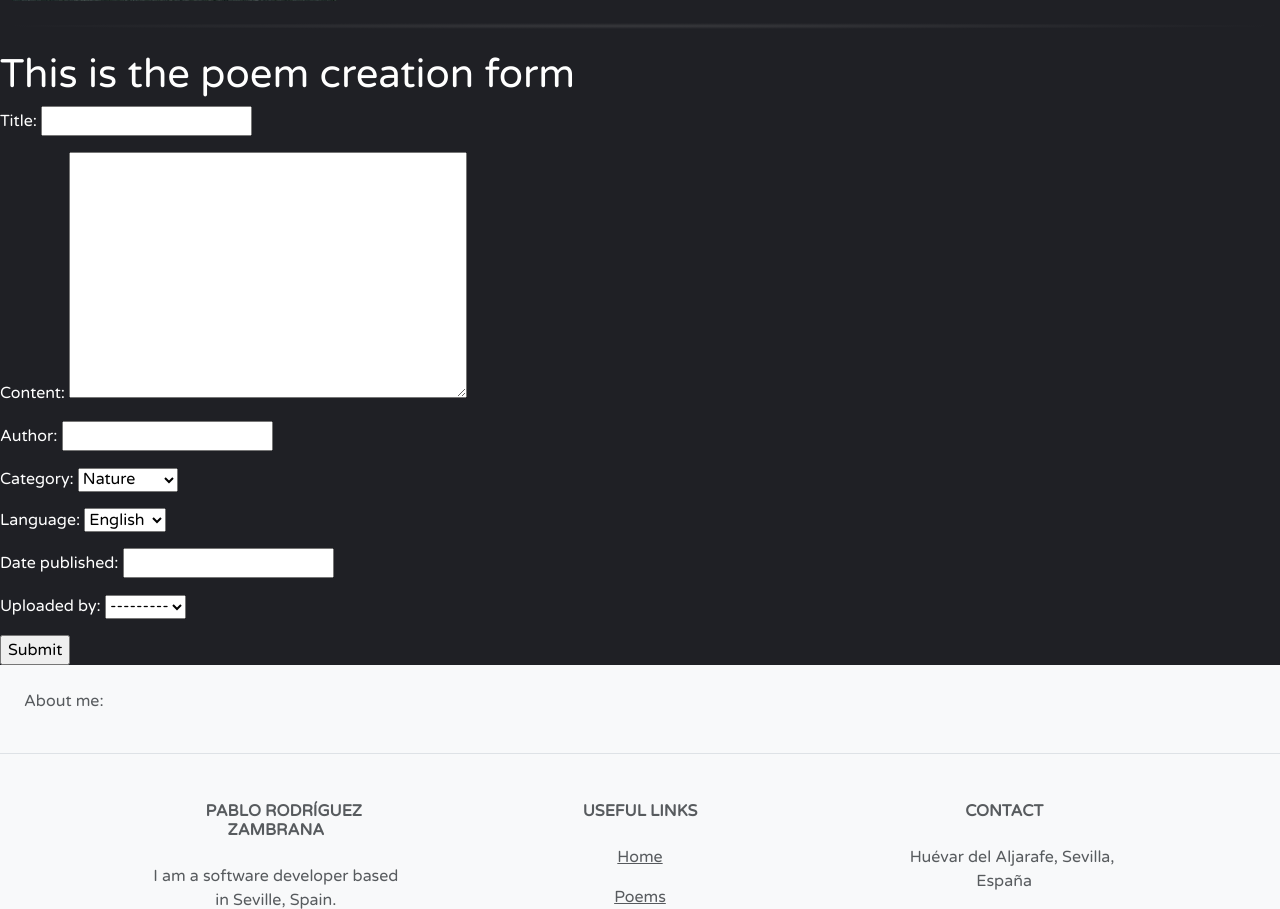
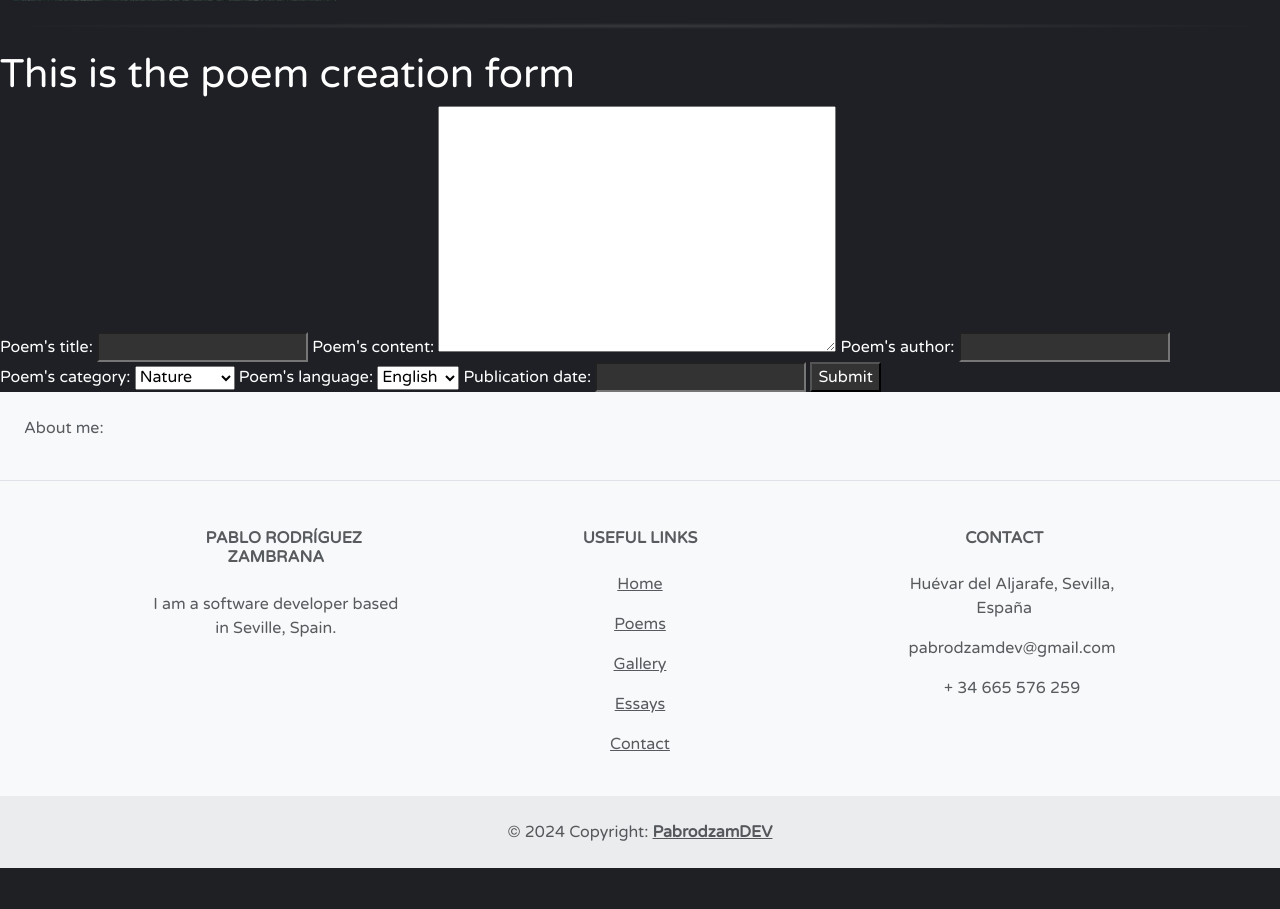
Before and after one commit to PabrodzamDEV/Dickinsonian-Museum, a Django app: page /poems/new/ in a window 1280 px wide. Shown: the part 565-1474 px from the top of the page. After the commit the page ends 1433 px from the top, so only its background shows below. Run offline with Django 5.2, Linux system fonts and the light colour scheme; some libraries are stand-ins or nearby versions.

Commit message:
Fixing creation form's bugs

```diff
--- a/Museum/admin.py
+++ b/Museum/admin.py
@@ -11,7 +11,7 @@ class PoemAdmin(admin.ModelAdmin):
     list_display = ('title', 'author', 'category', 'language', 'uploaded_by', 'date_published', 'updated_at')
 
     def save_model(self, request, obj, form, change):
-        obj.updated_at = timezone.now()  # Set updated_at to current date and time
+        obj.updated_at = timezone.localtime()  # Set updated_at to current date and time
 
         if not change and not obj.uploaded_by_id:
             obj.uploaded_by = request.user  # Assign the currently logged-in user
--- a/Museum/forms.py
+++ b/Museum/forms.py
@@ -1,4 +1,5 @@
 from django import forms
+from django.core.exceptions import ValidationError
 
 from django_ckeditor_5.widgets import CKEditor5Widget
 
@@ -10,11 +11,11 @@ class PoemForm(forms.ModelForm):
     def __init__(self, *args, **kwargs):
         super().__init__(*args, **kwargs)
         self.fields["title"].required = True
-        self.fields["content"].required = True
+        self.fields["content"].required = False  # Necessary for the CKEditor5 widget to work when validating the form
         self.fields["author"].required = True
         self.fields["category"].required = True
         self.fields["language"].required = True
-        self.fields["uploaded_by"].required = True
+        self.fields["uploaded_by"].required = False
         self.fields["date_published"].required = False
 
     class Meta:
@@ -23,3 +24,10 @@ class PoemForm(forms.ModelForm):
         widgets = {
             "content": CKEditor5Widget(attrs={"class": "django_ckeditor_5"}),
         }
+
+    # Checks that the content field is not empty, otherwise raises a ValidationError
+    def clean_content(self):
+        content = self.cleaned_data.get('content')
+        if not content:
+            raise ValidationError('Please, do not leave the content field empty.')
+        return content
--- a/Museum/models.py
+++ b/Museum/models.py
@@ -3,7 +3,6 @@ from django_ckeditor_5.fields import CKEditor5Field
 from django.contrib.auth.models import User  # Django's built-in User model
 
 
-# Create your models here.
 class Poem(models.Model):
     CATEGORY_CHOICES = [
         ('nature', 'Nature'),
--- a/Museum/static/Museum/css/poem_form_style.css
+++ b/Museum/static/Museum/css/poem_form_style.css
@@ -1,4 +1,4 @@
-.ck.ck-editor__main > .ck-editor__editable {
+.ck.ck-editor__main > .ck-editor__editable, input {
   background-color: #333 !important; /* Dark background for the CKEditor5 widget */
   color: #fff !important; /* White text */
 }
--- a/Museum/static/Museum/css/poem_form_style.scss
+++ b/Museum/static/Museum/css/poem_form_style.scss
@@ -1,4 +1,4 @@
-.ck.ck-editor__main>.ck-editor__editable {
+.ck.ck-editor__main>.ck-editor__editable, input {
   background-color: #333 !important;  /* Dark background for the CKEditor5 widget */
   color: #fff !important;  /* White text */
 }
--- a/Museum/static/Museum/js/parent.js
+++ b/Museum/static/Museum/js/parent.js
@@ -1,9 +1,7 @@
-window.onscroll = function() {scrollFunction()};
-
-function scrollFunction() {
-    if (document.body.scrollTop > 80 || document.documentElement.scrollTop > 80) {
-        document.querySelector('.navbar').classList.add('fixed-top');
+$(window).scroll(function() {
+    if ($(window).scrollTop() > 80) {
+        $('.navbar').addClass('fixed-top');
     } else {
-        document.querySelector('.navbar').classList.remove('fixed-top');
+        $('.navbar').removeClass('fixed-top');
     }
-}
+});
--- a/Museum/views.py
+++ b/Museum/views.py
@@ -25,8 +25,12 @@ def home(request):
 class PoemCreateView(CreateView):
     model = Poem
     form_class = PoemForm
-    template_name = 'Museum/poem_form.html'  # Update this to your actual template
-    success_url = reverse_lazy('poems')  # Update 'poems' to the name of your poems list view
+    template_name = 'Museum/poem_form.html'
+    success_url = reverse_lazy('poems')
+
+    def form_valid(self, form):
+        form.instance.uploaded_by = self.request.user
+        return super().form_valid(form)
 
 
 """
--- a/templates/Museum/parent.html
+++ b/templates/Museum/parent.html
@@ -176,6 +176,10 @@
 <script src="https://cdn.jsdelivr.net/npm/bootstrap@5.3.3/dist/js/bootstrap.bundle.min.js"
         integrity="sha384-YvpcrYf0tY3lHB60NNkmXc5s9fDVZLESaAA55NDzOxhy9GkcIdslK1eN7N6jIeHz"
         crossorigin="anonymous"></script>
+<script src="https://ajax.googleapis.com/ajax/libs/jquery/3.7.1/jquery.min.js"></script>
 <script src="{% static 'Museum/js/parent.js' %}"></script>
+{%  block js %}
+
+{% endblock %}
 </body>
 </html>
--- a/templates/Museum/poem_form.html
+++ b/templates/Museum/poem_form.html
@@ -12,8 +12,25 @@
     <form method="post">
         {% csrf_token %}
         {{ form.media }}
-        {{ form.as_p }}
+        {{ form.errors }}
+        <label for="id_title">Poem's title: </label>
+        {{ form.title }}
+        <label for="id_content">Poem's content: </label>
+        {{ form.content }}
+        <label for="id_author">Poem's author: </label>
+        {{ form.author }}
+        <label for="id_date">Poem's category: </label>
+        {{ form.category }}
+        <label for="id_language">Poem's language: </label>
+        {{ form.language }}
+        <label for="id_date_published">Publication date: </label>
+        {{ form.date_published }}
+
         <input type="submit" value="Submit">
     </form>
 
 {% endblock %}
+
+{% block js %}
+    <script src="{% static 'Museum/js/poem_creation.js' %}"></script>
+{%  endblock %}
```
Also changed, not shown: Museum/static/Museum/js/poem_creation.js (added).
